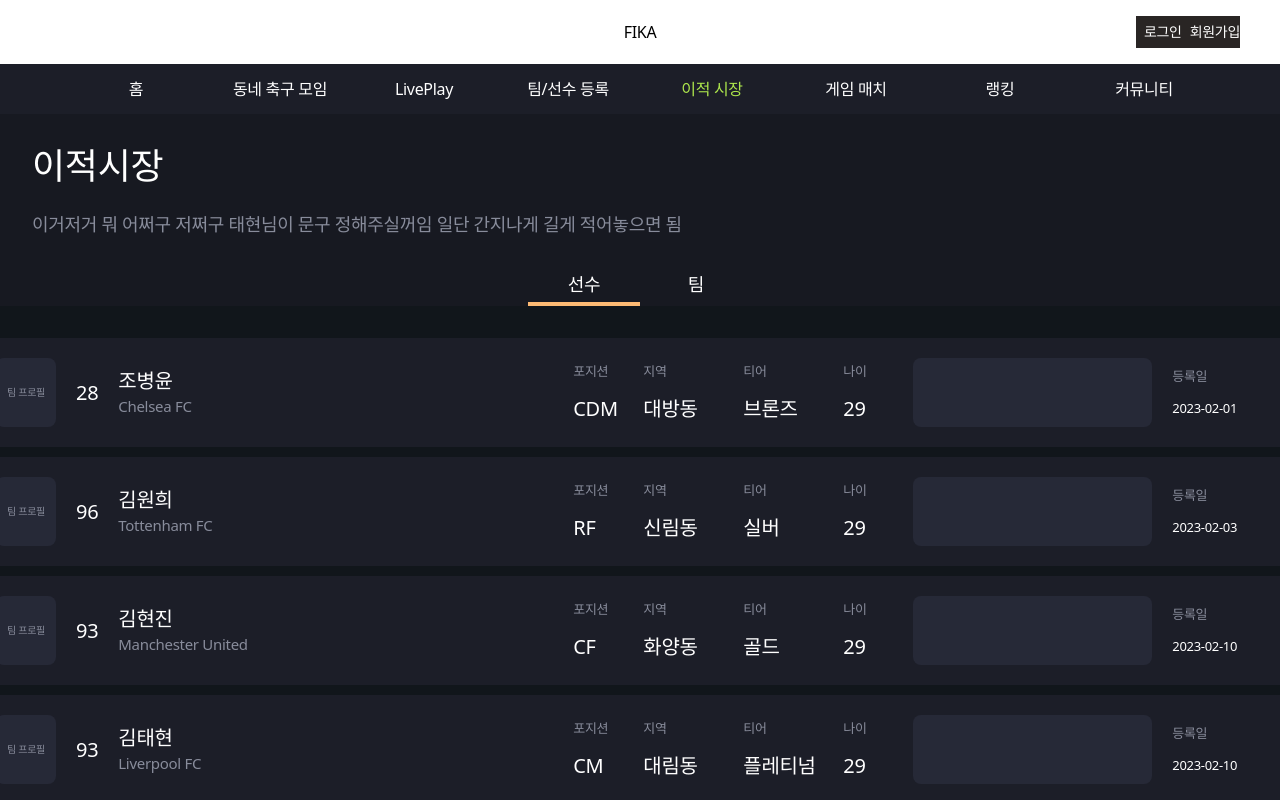
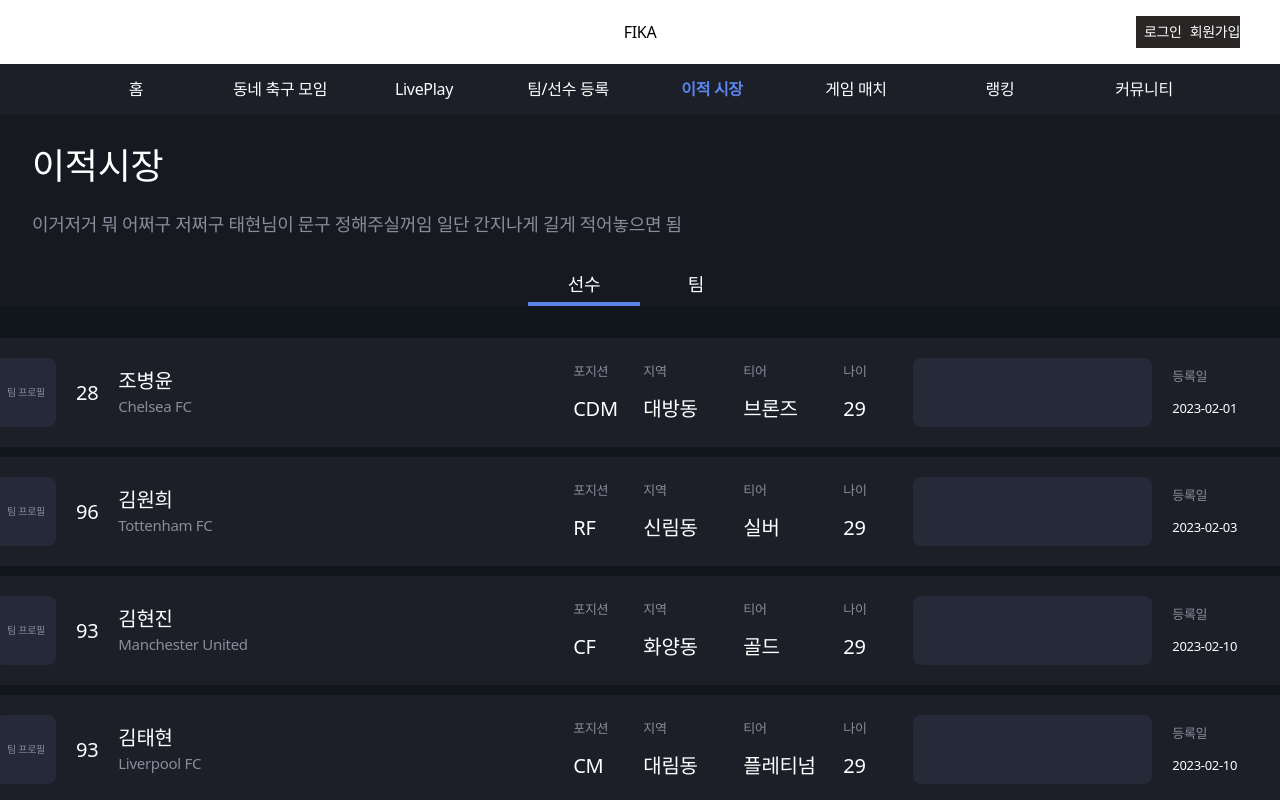
Before and after one commit to FIKA-viewvenger-s/FrontEnd, a Next.js app in the folder fika-front/: page /transfer-market in a window 1280 px wide. Shown: the top 800 px of the page. Built offline with nearby package versions, Linux system fonts and the light colour scheme.

Commit message:
add : tailwind config 추가

```diff
--- a/fika-front/src/components/common/menu/index.tsx
+++ b/fika-front/src/components/common/menu/index.tsx
@@ -6,29 +6,31 @@ import {
   selector,
   useRecoilState,
   useRecoilValue,
-} from 'recoil';
-import { isActionTap } from '../../../atom/index';
+} from "recoil";
+import { isActionTap } from "../../../atom/index";
 
 export interface Props {
   title: string;
   desc: string;
-  tabItem?: Array<{label: string, value: string}>;
+  tabItem?: Array<{ label: string; value: string }>;
 }
 
 const Menu: FC<Props> = ({ title, desc, tabItem }) => {
   const [actionTap, setActionTap] = useRecoilState(isActionTap);
-  const [selectedTap, setSelectedTap] = useState('선수');
+  const [selectedTap, setSelectedTap] = useState("선수");
   const handlerAction = (item: any) => {
     setActionTap(item.value);
     setSelectedTap(item.label);
-  }
+  };
   return (
     <>
       <div className="bg-page-menu-bg-color">
-        <div className={clsx(
+        <div
+          className={clsx(
             "p-8 mb-8 max-w-[1400px] m-auto",
             tabItem ? "pb-0" : "pb-9"
-      )}>
+          )}
+        >
           <div className="text-4xl text-white pb-6">{title}</div>
           <div className="text-lg text-light-gray-text-color mb-8">{desc}</div>
           <div className="flex justify-center">
@@ -37,8 +39,10 @@ const Menu: FC<Props> = ({ title, desc, tabItem }) => {
                 <div
                   // className="w-28 h-9 justify-center text-center text-lg text-white border-b-4 border-orange-300"
                   className={clsx(
-                  "w-28 h-9 justify-center text-center text-lg text-white",
-                  selectedTap === el.label ? "border-b-4 border-orange-300" : ""
+                    "w-28 h-9 justify-center text-center text-lg text-white cursor-pointer",
+                    selectedTap === el.label
+                      ? "border-b-4 border-blue-primary"
+                      : ""
                   )}
                   key={idx}
                   onClick={() => {
--- a/fika-front/src/components/common/tabs/index.tsx
+++ b/fika-front/src/components/common/tabs/index.tsx
@@ -29,6 +29,7 @@ const getPathName = (item: string) => {
 const Tabs: FC = () => {
   const { push, route } = useRouter();
   const [currentPage, setCurrentPage] = useState("홈");
+  console.log(route);
 
   return (
     <nav className=" flex justify-center bg-tab-bg-color h-13 items-center">
@@ -40,8 +41,8 @@ const Tabs: FC = () => {
               className={clsx(
                 "w-36 h-9",
                 route === getPathName(item)
-                  ? "text-tab-selection-color"
-                  : "text-white"
+                  ? " text-blue-primary font-bold"
+                  : "text-white font-medium"
               )}
               type="button"
               onClick={() => {
--- a/fika-front/src/pages/live-play/index.tsx
+++ b/fika-front/src/pages/live-play/index.tsx
@@ -8,13 +8,16 @@ import Team from "src/components/livePlay/Team";
 import { NextPageWithLayout } from "src/types";
 import PlayerItem from "../../components/livePlay/PlayerItem";
 
-const teamTab = [{
-  label:"연천FC",
-  value:"1",
-},{
-  label:"관악FC",
-  value:"2",
-}];
+const teamTab = [
+  {
+    label: "연천FC",
+    value: "1",
+  },
+  {
+    label: "관악FC",
+    value: "2",
+  },
+];
 
 export const Player = [
   {
@@ -84,7 +87,6 @@ const LivePlay: NextPageWithLayout = () => {
 
   return (
     <>
-
       <div className="bg-[#11161B] flex">
         <div className="왼쪽영역 py-[16px] px-[23px] w-[400px] text-white">
           <Team />
--- a/fika-front/tailwind.config.js
+++ b/fika-front/tailwind.config.js
@@ -26,6 +26,26 @@ module.exports = {
       //     body: ['14px', {fontWeight:400, lineHeight:'20px'}],
       // }
       colors: {
+        blue: {
+          primary: "#5C85EC",
+          hover: "#3862CD",
+          80: "#3862CD",
+          90: "#3862CD",
+          100: "#3862CD",
+        },
+        gray: {
+          10: "F4F7FB",
+          20: "EAEEF5",
+          30: "D9E3F0",
+          40: "B7BECD",
+          50: "9DA5B4",
+          60: "8690A2",
+          70: "646E82",
+          80: "4B5362",
+          90: "383D48",
+          100: "263038",
+          bg: "1C1E28"
+        },
         "main-bg-color": "#11161B",
         "page-menu-bg-color": "#171921",
         "light-gray-text-color": "#888C9B",
@@ -47,6 +67,11 @@ module.exports = {
       },
       fontSize: {
         17.5: "70px",
+        bold: ['30px', { fontWeight: 700, lineHeight: '1.25' }],
+        regular: ['18px', { fontWeight: 400, lineHeight: '1.5' }],
+        medium: ['15px', { fontWeight: 400, lineHeight: '1.5' }],
+        caption: ['11px', { fontWeight: 600, lineHeight: '1.5' }],
+        buton: ['24px', { fontWeight: 400, lineHeight: '24px' }],
       },
     },
   },
```
Lines whose indentation alone changed are shown as unchanged.
